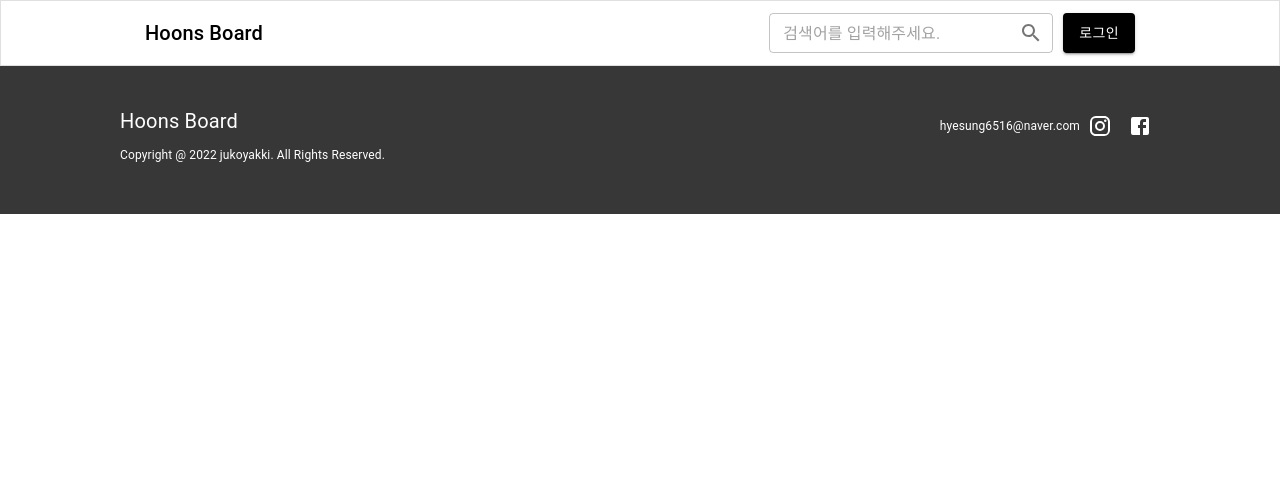
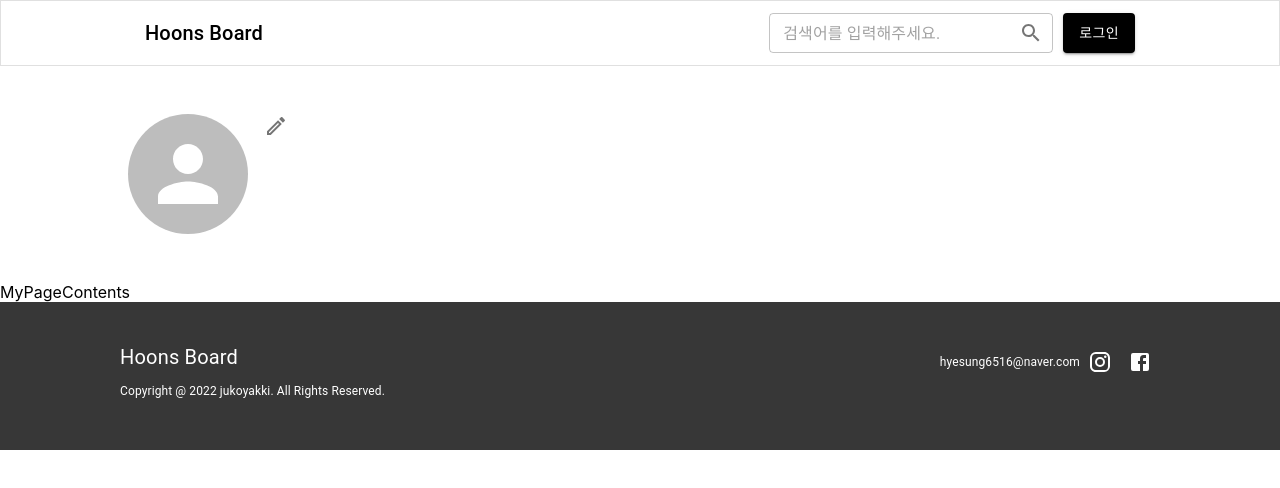
Before and after one commit to jaehyeon502/javaweb, a React (Create React App) app in the folder FRONT/board/: page /myPage in a window 1280 px wide. Shown: the top 488 px of the page. Built offline with nearby package versions, Linux system fonts and the light colour scheme.

Commit message:
230220 16:50

```diff
--- a/FRONT/board/src/App.tsx
+++ b/FRONT/board/src/App.tsx
@@ -5,10 +5,11 @@ import { Routes, Route, useLocation } from "react-router-dom";
 import Main from "./view/Main";
 import Footer from "./view/Footer";
 import SearchView from "./view/SearchView";
+import MyPageView from "./view/MyPageView";
 
 //# Router 설계
 //? 1. 'main' path 작성 : '/'
-//? 2. 'auth' path 작성 : '/auth'
+//? 2. 'auth' path 작성 : '/auth' (로그인 화면 / 회원가입 화면)
 //? 3. 'myPage' path 작성 : '/myPage'
 //? 4. 'boardSearch' path 작성 : '/board/search/:content'
 //? 5. 'boardDetail' path 작성 : '/board/detail/:boardNumber'
@@ -23,7 +24,7 @@ function App() {
       <Routes>
         <Route path="/" element={<Main />} />
         <Route path="/auth" element={<AuthenticationView />} />
-        <Route path="/myPage" element={<></>} />
+        <Route path="/myPage" element={<MyPageView />} />
         <Route path="/board">
           <Route path="write" element={<></>} />
           <Route path="search/:content" element={<SearchView />} />
--- a/FRONT/board/src/components/PopularCard/index.tsx
+++ b/FRONT/board/src/components/PopularCard/index.tsx
@@ -14,14 +14,16 @@ export default function PopularCard({ title }: Props) {
     const navigator = useNavigate();
 
     useEffect(() => {
-        setPopularList(POPULAR_LIST);
+        // setPopularList(POPULAR_LIST);
     }, [])
 
     return (
         <Card variant='outlined' sx={{ p: '24px 12px 26px 24px' }}>
             <Typography sx={{ fontSize: '24px', fontWeight: '500' }}>{title}</Typography>
             <Box sx={{ mt: '24px' }}>
-                {popularList.map((popular) => (
+                {popularList.length === 0 ?
+                (<Box sx={{ height:' 344px', display:'flex', justifyContent:'center', alignItems:'center' }}><Typography sx={{ fontSize: '24px', fontWeight:'500', color:'rgba(0,0,0,0.4)' }}>검색결과가 없습니다.</Typography></Box>) :
+                popularList.map((popular) => (
                     <Chip sx={{ mr: '12px', mb: '12px', fontSize: '14px', fontWeight: '500' }} label={popular} variant="outlined" onClick={() => navigator(`/board/search/${popular}`) } />
                 ))}
             </Box>
--- a/FRONT/board/src/mock/index.ts
+++ b/FRONT/board/src/mock/index.ts
@@ -1,4 +1,4 @@
-import { IPreviewItem } from "src/interface";
+import { IPreviewItem, IUser } from "src/interface";
 
 export const TOP3:IPreviewItem[] = [
     {
@@ -451,3 +451,12 @@ export const POPULAR_LIST: string[] = [
     '점심 메뉴', '저녁 메뉴', '아침 메뉴',
     '점심 메뉴', '저녁 메뉴', '아침 메뉴'
 ];
+
+export const USER: IUser = {
+    email: 'hyesung6516@naver.com',
+    password: 'qwer1234',
+    nickname: 'jaehyeon',
+    telNumber: '010-1234-5678',
+    address: '부산광역시 남구',
+    addressDetail: '용호동'
+};
--- a/FRONT/board/src/stores/index.ts
+++ b/FRONT/board/src/stores/index.ts
@@ -1,4 +1,4 @@
 //? 스토어 관리
 import useSignUpStore from './sign-up.store'
-
-export { useSignUpStore };
+import useUserStore from './user.store'
+export { useSignUpStore, useUserStore };
--- /dev/null
+++ b/FRONT/board/src/stores/user.store.ts
@@ -0,0 +1,16 @@
+import { IUser } from "src/interface";
+import { create } from "zustand";
+
+interface IUserStore{
+    user: IUser | null;
+    setUser: (user: IUser) => void;
+    resetUser: () => void;
+};
+
+const useStore = create<IUserStore>((set) => ({
+    user: null,
+    setUser: (user:IUser) => set((state) => ({ ...state, user })),
+    resetUser: () => set((state) => ({ ...state, user: null }))
+}));
+
+export default useStore;
--- a/FRONT/board/src/view/AuthenticationView/LoginCardView/index.tsx
+++ b/FRONT/board/src/view/AuthenticationView/LoginCardView/index.tsx
@@ -2,7 +2,9 @@ import { Dispatch, SetStateAction, useState } from 'react'
 import { Box, Button, Typography, TextField, FormControl, InputLabel, Input, InputAdornment, IconButton } from '@mui/material'
 import VisibilityOff from '@mui/icons-material/VisibilityOff';
 import Visibility from '@mui/icons-material/Visibility';
-
+import { USER } from 'src/mock';
+import { useUserStore } from 'src/stores';
+import { useNavigate } from 'react-router-dom';
 
 interface Props {
     setLoginView: Dispatch<SetStateAction<boolean>>;
@@ -13,6 +15,29 @@ export default function LoginCardView({ setLoginView }: Props) {
     const [email, setEmail] = useState<string>('');
     const [ password, setPassword ] = useState<string>('');
     const [showPassword, setShowPassword] = useState<boolean>(false);
+
+    const { setUser } = useUserStore();
+
+    const navigator = useNavigate();
+
+    const onLoginHandler = () => {
+        //? email 입력했는지 검증 / password 입력했는지 검증
+        if( !email.trim() || !password){
+            alert('모든 값을 입력해주세요.');
+            return;
+        }
+        //? USER mock 데이터의 email과 password가 입력받은 email과 password와 일치하는지 검증
+        if( USER.email !== email || USER.password !== password ){
+            alert('로그인 정보가 일치하지 않습니다.');
+            return;
+        }
+
+        //? 로그인 처리
+        //? 쿠키에 로그인 데이터 (Token) 보관
+        //? 스토어에 유저 데이터 보관
+        setUser(USER);
+        navigator('/');
+    }
 
     return (
         <Box display='flex' sx={{ height: '100%', flexDirection: 'column', justifyContent: 'space-between' }}>
@@ -37,7 +62,7 @@ export default function LoginCardView({ setLoginView }: Props) {
                 </FormControl>
             </Box >
             < Box >
-                <Button sx={{ mb: '20px' }} fullWidth variant="contained" size="large" >로그인</Button>
+                <Button sx={{ mb: '20px' }} fullWidth variant="contained" size="large" onClick={onLoginHandler} >로그인</Button>
                 <Typography textAlign="center">신규사용자 이신가요?
                     <Typography component='span' fontWeight={900} onClick={() => setLoginView(false)} >회원가입</Typography>
                 </Typography>
--- /dev/null
+++ b/FRONT/board/src/view/MyPageView/MyPageContents/index.tsx
@@ -0,0 +1,7 @@
+import React from 'react'
+
+export default function MyPageContents() {
+  return (
+    <div>MyPageContents</div>
+  )
+}
--- /dev/null
+++ b/FRONT/board/src/view/MyPageView/MyPageHead/index.tsx
@@ -0,0 +1,29 @@
+import React from "react";
+
+import { Box, Typography, IconButton, Avatar } from "@mui/material";
+import EditOutlinedIcon from "@mui/icons-material/EditOutlined";
+import { useUserStore } from "src/stores";
+
+export default function MyPageHead() {
+
+    const { user } = useUserStore();
+
+  return (
+    <Box sx={{ p: "40px 120px", display: "flex" }}>
+      <Box>
+        <IconButton>
+          <Avatar sx={{ height: "120px", width: "120px" }} alt={user?.nickname} src={user?.profile} />
+        </IconButton>
+      </Box>
+      <Box>
+        <Box>
+          <Typography>{user?.nickname}</Typography>
+          <IconButton>
+            <EditOutlinedIcon />
+          </IconButton>
+        </Box>
+        <Typography>{user?.email}</Typography>
+      </Box>
+    </Box>
+  );
+}
--- /dev/null
+++ b/FRONT/board/src/view/MyPageView/index.tsx
@@ -0,0 +1,14 @@
+import React from 'react'
+
+import { Box } from '@mui/material';
+import MyPageHead from './MyPageHead';
+import MyPageContents from './MyPageContents';
+
+export default function MyPageView() {
+  return (
+    <Box>
+        <MyPageHead></MyPageHead>
+        <MyPageContents></MyPageContents>
+    </Box>
+  )
+}
--- a/FRONT/board/src/view/NavigationBar/index.tsx
+++ b/FRONT/board/src/view/NavigationBar/index.tsx
@@ -12,21 +12,25 @@ import {
   IconButton,
 } from "@mui/material";
 import { Link, useLocation, useNavigate } from "react-router-dom";
-
+import { USER } from "src/mock";
+import { IUser } from "src/interface";
+import { useUserStore } from "src/stores";
 
 export default function NavigationBar() {
-  const [content, setContent] = useState<string>('');
+  const [content, setContent] = useState<string>("");
   const navigator = useNavigate();
   const path = useLocation();
 
+  const { user } = useUserStore();
+
   const onSearchHandler = () => {
-    if (!content.trim()){
-      alert('검색어를 입력하세요.');
+    if (!content.trim()) {
+      alert("검색어를 입력하세요.");
       return;
     }
 
     navigator(`/board/search/${content}`);
-  }
+  };
 
   return (
     <Box sx={{ flexGrow: 1 }}>
@@ -48,8 +52,8 @@ export default function NavigationBar() {
           >
             Hoons Board
           </Typography>
-          <Box sx={{ display:'flex' }}>
-            <FormControl variant="outlined" sx={{ mr:'10px' }}>
+          <Box sx={{ display: "flex" }}>
+            <FormControl variant="outlined" sx={{ mr: "10px" }}>
               <OutlinedInput
                 size="small"
                 type="text"
@@ -64,7 +68,16 @@ export default function NavigationBar() {
                 onChange={(event) => setContent(event.target.value)}
               />
             </FormControl>
-            {path.pathname !== "/auth" && (
+            {path.pathname !== "/auth" &&
+              (user ? (
+                <Button
+                  variant="outlined"
+                  sx={{ borderColor: "#000000", color: "#000000" }}
+                  onClick={() => navigator('/myPage')}
+                >
+                  마이페이지
+                </Button>
+              ) : (
                 <Button
                   variant="contained"
                   sx={{ backgroundColor: "#000000" }}
@@ -72,7 +85,7 @@ export default function NavigationBar() {
                 >
                   로그인
                 </Button>
-            )}
+              ))}
           </Box>
         </Toolbar>
       </AppBar>
--- a/FRONT/board/src/view/SearchView/index.tsx
+++ b/FRONT/board/src/view/SearchView/index.tsx
@@ -59,7 +59,7 @@ export default function SearchView() {
         <Grid container spacing={3} >
             <Grid item xs={12} md={8}>
                 <Stack spacing={2}>
-                    {viewList.map((boardItem) => (<BoardListItem item={boardItem} />))}
+                    {viewList.length === 0 ? (<Box sx={{  height:'416px',display:'flex', justifyContent:'center', alignItems:'center' }}><Typography sx={{ fontSize:'24px', fontWeight:'500', color:'rgba(0,0,0,0.4)' }}>검색결과가 없습니다.</Typography></Box>) :  viewList.map((boardItem) => (<BoardListItem item={boardItem} />))}
 
                 </Stack>
             </Grid>
```
Also changed, not shown: FRONT/board/src/interface/index.ts (+10 -0 lines). Lines whose indentation alone changed are shown as unchanged.
